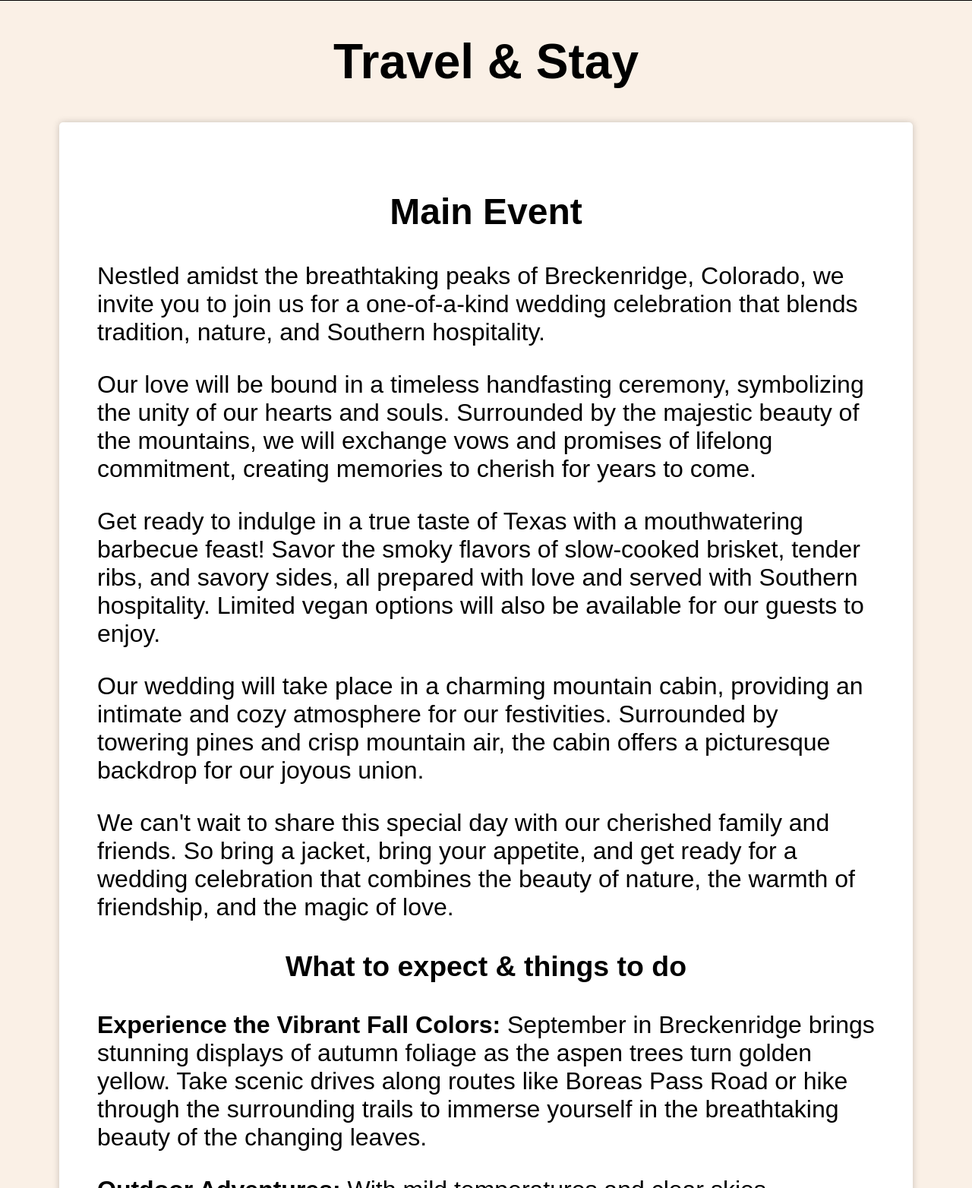
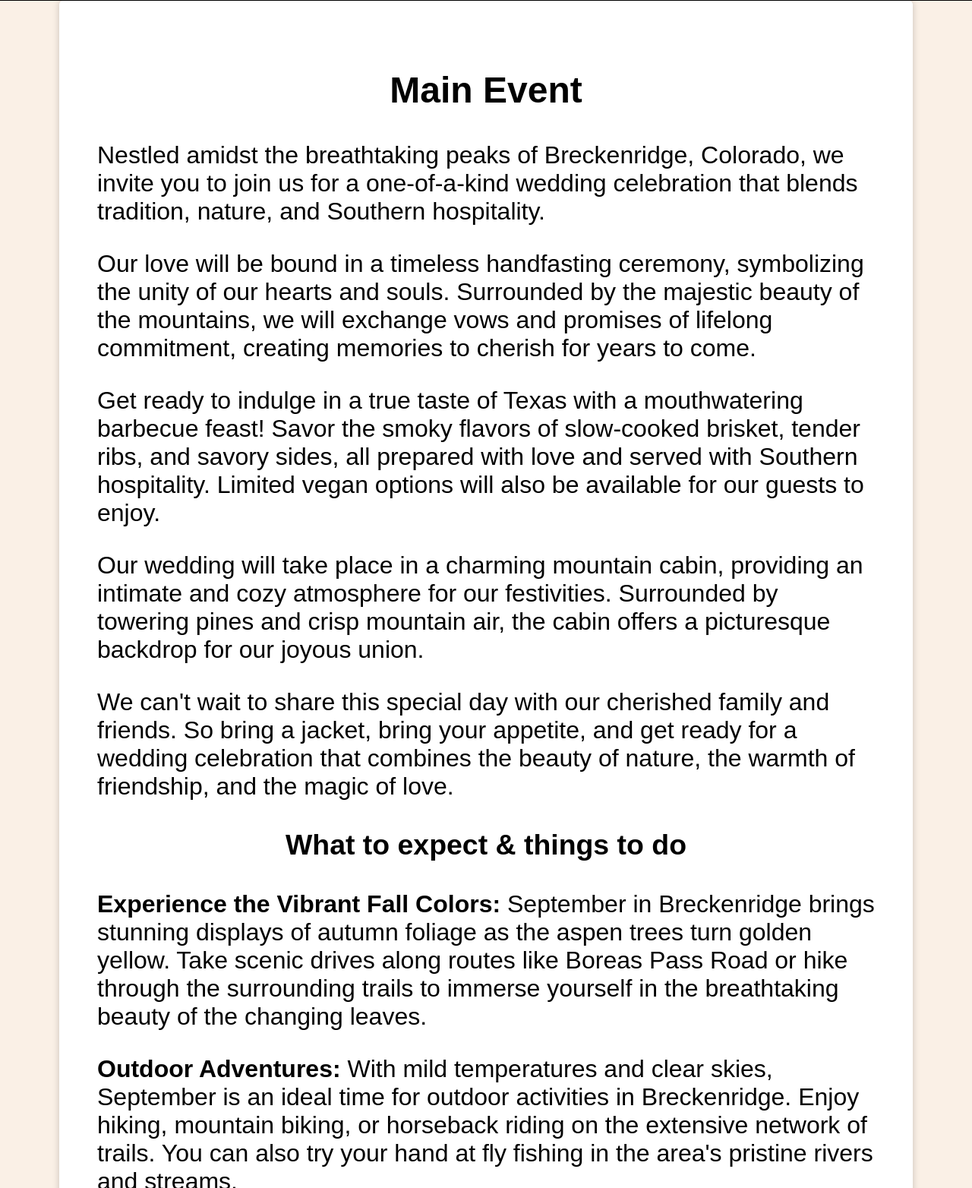
Before and after one commit to EricMTodd/wedding-site, a Flask app: page /travel-and-stay in a window 1280 px wide. Shown: the part 99-1663 px from the top of the page at 76% size. Run offline with Flask 3, Linux system fonts and the light colour scheme.

Commit message:
Wrapping up.

```diff
--- a/static/css/main.css
+++ b/static/css/main.css
@@ -92,7 +92,6 @@
         position: absolute;
         bottom: 0;
         width: 100%;
-        padding-top: 100px;
     }
 
     a {
--- a/templates/event-details.html
+++ b/templates/event-details.html
@@ -22,7 +22,6 @@
             <a id="rsvp-button" href="/rsvp">RSVP</a>
         </nav>
         <main>
-            <h1>Event Details</h1>
             <h4>Catering provided by <a href="https://www.asattbbq.com/" target="_blank">A Seat at the Table</a></h4>
             <div id="event-details-container">
                 <div>
--- a/templates/travel-and-stay.html
+++ b/templates/travel-and-stay.html
@@ -22,7 +22,6 @@
             <a id="rsvp-button" href="/rsvp">RSVP</a>
         </nav>
         <main>
-            <h1>Travel & Stay</h1>
             <div>
                 <h2>Main Event</h2>
                 <p>Nestled amidst the breathtaking peaks of Breckenridge, Colorado, we invite you to join us for a one-of-a-kind wedding celebration that blends tradition, nature, and Southern hospitality.</p>
```
